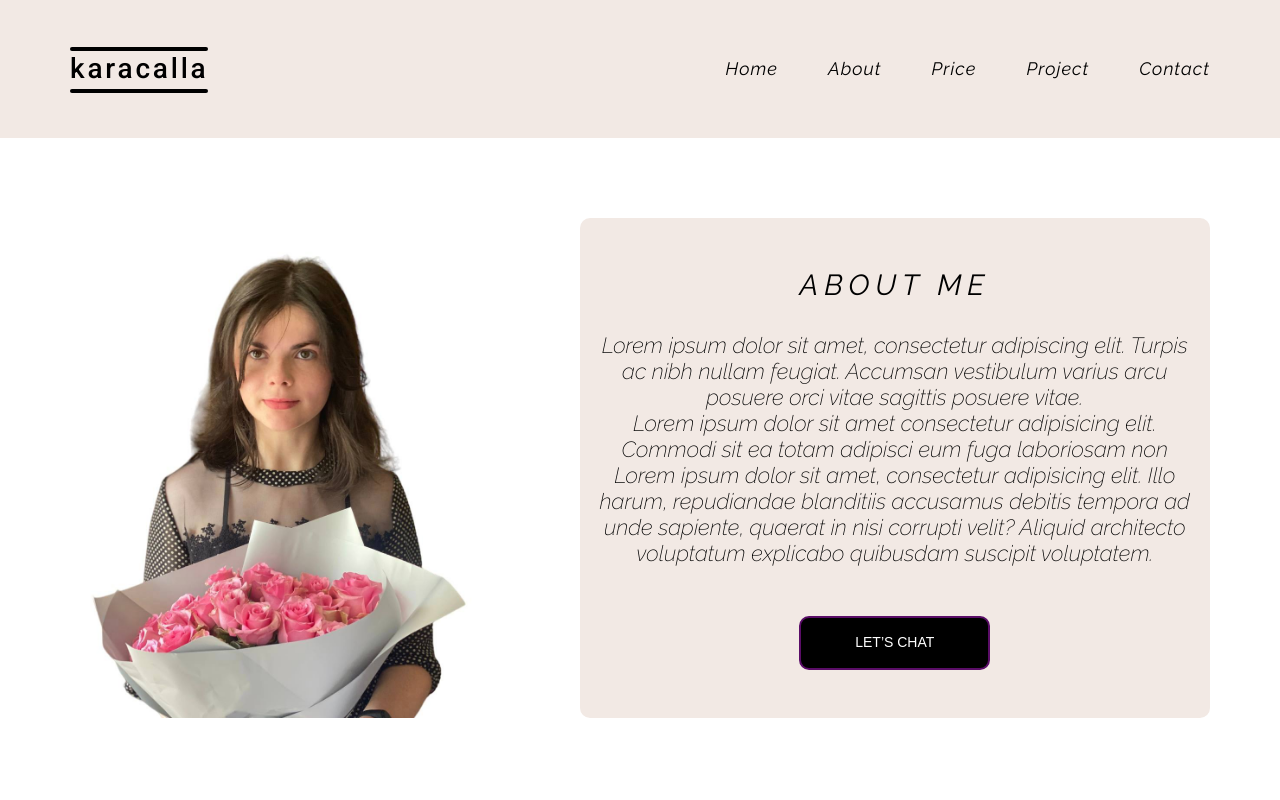
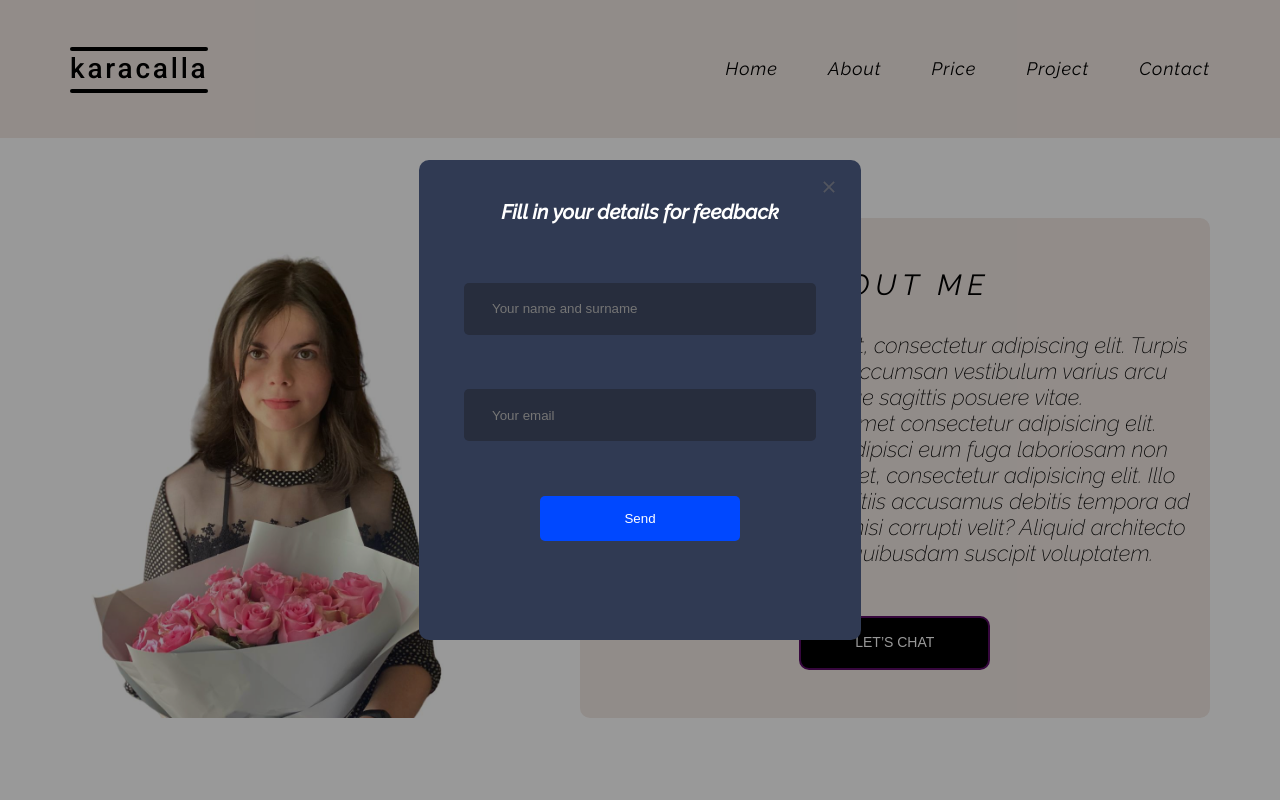
Before and after one commit to VolodymyrTashak/karacalla, a React (Create React App) app: page / in a window 1280 px wide. Both pictures are taken after a click on the button "LET’S CHAT". Shown: the top 800 px of the page. Built offline with nearby package versions, Linux system fonts and the light colour scheme.

Commit message:
add form

```diff
--- a/src/components/About/About.jsx
+++ b/src/components/About/About.jsx
@@ -1,17 +1,24 @@
+import { useState } from "react";
+
+import { Form } from "components/Form/Form";
+
 import avatar from "../../images/Sof3.jpg"
 
 import { AboutSection, AboutInner, AboutImg, AboutContent, AboutTitle, AboutText, AboutButton } from "./About.styled";
 
 export const About = () => {
+  const [modalOpen, setModalOpen] = useState(false);
+
     return (
       <AboutSection id="about">
+          {modalOpen && (<Form setModalOpen={setModalOpen}/>)}
         <AboutInner className="container">
            <AboutImg src={avatar} alt="Avatar"/>
            <AboutContent>
             <AboutTitle className="title">ABOUT ME</AboutTitle>
             <AboutText>Lorem ipsum dolor sit amet, consectetur adipiscing elit. Turpis ac nibh nullam feugiat. Accumsan vestibulum varius arcu posuere orci vitae sagittis posuere vitae. <br/> Lorem ipsum dolor sit amet consectetur adipisicing elit. Commodi sit ea totam adipisci eum fuga laboriosam non Lorem ipsum dolor sit amet, consectetur adipisicing elit. Illo harum, repudiandae blanditiis accusamus debitis tempora ad unde sapiente, quaerat in nisi corrupti velit? Aliquid architecto voluptatum explicabo quibusdam suscipit voluptatem.
             </AboutText>
-            <AboutButton className="button">LET’S CHAT</AboutButton>
+            <AboutButton className="button" type="button" onClick={() => setModalOpen(true)}>LET’S CHAT</AboutButton>
            </AboutContent>
         </AboutInner>
       </AboutSection>
--- a/src/components/App.jsx
+++ b/src/components/App.jsx
@@ -3,6 +3,7 @@ import { About } from "./About/About";
 import { Prices } from "./Prices/Prices";
 import { Project } from "./Project/Project";
 import { Footer } from "./Footer/Footer";
+import { Form } from "./Form/Form";
 
 export const App = () => {
   return (
@@ -11,6 +12,7 @@ export const App = () => {
       <About />
       <Prices />
       <Project />
+      {/* <Form /> */}
       <Footer />
     </div>
   );
--- /dev/null
+++ b/src/components/Form/Form.jsx
@@ -0,0 +1,64 @@
+import { useEffect } from "react";
+
+import icon from '../../images/icons-sprite.svg';
+
+import { Backdrop, MyForm, ButtonClose, FormTitle, FormInput, FormBtn } from "./Form.styled";
+
+const body = document.querySelector('body');
+
+export const Form = ({ setModalOpen }) => {
+
+    const closeModal = () => {
+        setModalOpen(false);
+      };
+
+      const handleEscapeClose = e => {
+        if (e.code === 'Escape') {
+          closeModal();
+        }
+      };
+
+      const handleBackDropClose = e => {
+        if (e.target === e.currentTarget) {
+          closeModal();
+        }
+      };
+
+    //   const onFormSubmit = (e) => {
+    //     e.preventDefault();
+    //     const form = document.getElementById('myForm');
+    //     const name = e.target.elements.name.value;
+    //     const email = e.target.elements.email.value;
+
+
+    //     console.log('name:', name);
+    //     console.log('email:', email);
+    //     form.reset();
+    //   };
+
+      useEffect(() => {
+        body.classList.add('no-scroll-modal');
+        window.addEventListener('keydown', handleEscapeClose);
+
+        return () => {
+          window.removeEventListener('keydown', handleEscapeClose);
+          body.classList.remove('no-scroll-modal');
+        };
+      });
+
+    return (
+        <Backdrop onClick={handleBackDropClose}>
+            <MyForm id="myForm">
+            <ButtonClose onClick={closeModal}>
+             <svg>
+               <use href={`${icon}#icon-close`}></use>
+             </svg>
+            </ButtonClose>
+            <FormTitle>Fill in your details for feedback</FormTitle>
+            <FormInput type="text" id="fromName" name="fromName" placeholder="Your name and surname" required />
+            <FormInput type="email" id="email" placeholder="Your email" pattern="/[a-z0-9!#$%&'*+/=?^_`{|}~-]+(?:\.[a-z0-9!#$%&'*+/=?^_`{|}~-]+)*@(?:[a-z0-9](?:[a-z0-9-]*[a-z0-9])?\.)+[a-z0-9](?:[a-z0-9-]*[a-z0-9])?/" required />
+            <FormBtn type="submit">Send</FormBtn>
+            </MyForm>
+        </Backdrop>
+    );
+  };
--- /dev/null
+++ b/src/components/Form/Form.styled.jsx
@@ -0,0 +1,98 @@
+import styled from 'styled-components';
+
+export const Backdrop = styled.div`
+  z-index: 15;
+  position: fixed;
+  left: 0;
+  top: 0;
+  display: flex;
+  justify-content: center;
+  align-items: center;
+  width: 100vw;
+  height: 100vh;
+  background-color: rgba(0, 0, 0, 0.4);
+`;
+
+export const MyForm= styled.form`
+ position: relative;
+ background-color: #303A53 ;
+ padding: 40px 21px;
+ display: grid;
+ justify-items: center;
+ border-radius: 10px;
+ text-align: center;
+
+  @media (min-width: 320px) and (max-width: 549px) {
+    width: 300px;
+    min-height: 400px;
+  }
+
+  @media (min-width: 550px) {
+    width: 400px;
+    min-height: 400px;
+  }
+`;
+
+export const ButtonClose = styled.button`
+  cursor: pointer;
+
+  position: absolute;
+  top: 20px;
+  right: 20px;
+
+  background-color: transparent;
+  border: none;
+
+  transition: transform 250ms cubic-bezier(0.4, 0, 0.2, 1);
+
+  & svg {
+    width: 12px;
+    height: 12px;
+  }
+
+  &:focus,
+  &:hover {
+    transform: scale(0.9);
+  }
+`;
+
+export const FormTitle = styled.h2`
+ margin-bottom: 18px;
+ color: #fff;
+ font-size: 20px;
+
+  @media (max-width: 768px) {
+    margin-top: 30px;
+  }
+`;
+
+export const FormInput = styled.input`
+ color: #757575;
+ background-color: #272D3D;
+ border-radius: 5px;
+ border-color: transparent;
+
+ @media (min-width: 320px) and (max-width: 767px) {
+    padding-left: 26px;
+    margin-bottom: 14px;
+    width: 260px;
+    height: 46px;
+  }
+
+  @media (min-width: 768px) {
+    padding-left: 26px;
+    margin-bottom: 14px;
+    width: 320px;
+    height: 46px;
+  }
+`;
+
+export const FormBtn = styled.button`
+ width: 200px;
+ height: 45px;
+ background: #0048FF;
+ color: #fff;
+ border-radius: 5px;
+ border-color: transparent;
+ margin-bottom: 19px;
+`;
--- a/src/index.css
+++ b/src/index.css
@@ -92,3 +92,7 @@ img {
 .logo {
   margin: 0;
 }
+
+.no-scroll-modal {
+  overflow: hidden;
+}
```
Also changed, not shown: src/images/icons-sprite.svg (added).
